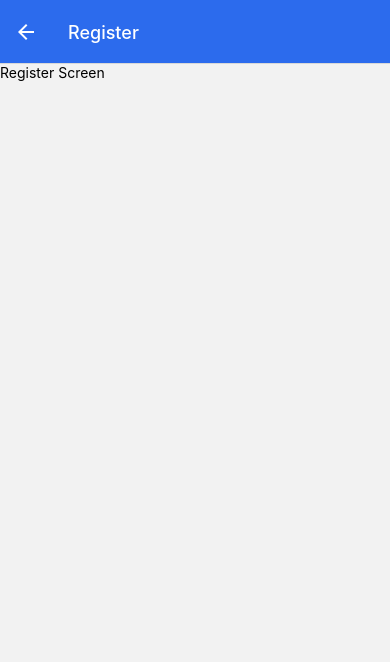
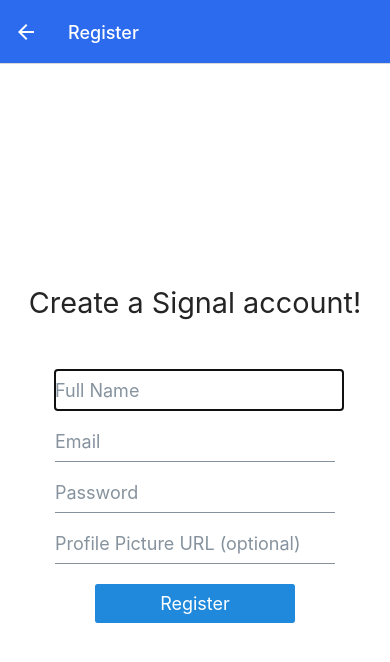
Before and after one commit to HussainMhm/Signal-App-Clone-with-React-Native, a React Native app: screen /Register in a window 390 px wide. Shown: the top 662 px of the page. Built offline with nearby package versions, Linux system fonts and the light colour scheme; no server answers.

Commit message:
Implemented firebase authentication for register and login

```diff
--- a/App.js
+++ b/App.js
@@ -5,6 +5,7 @@
 
 import LoginScreen from "./screens/LoginScreen";
 import RegisterScreen from "./screens/RegisterScreen";
+import HomeScreen from "./screens/HomeScreen";
 
 const Stack = createNativeStackNavigator();
 
@@ -20,6 +21,7 @@
             <Stack.Navigator screenOptions={globalScreenOptions}>
                 <Stack.Screen name="Login" component={LoginScreen} />
                 <Stack.Screen name="Register" component={RegisterScreen} />
+                <Stack.Screen name="Home" component={HomeScreen} />
             </Stack.Navigator>
         </NavigationContainer>
     );
--- /dev/null
+++ b/metro.config.js
@@ -0,0 +1,6 @@
+const { getDefaultConfig } = require("@expo/metro-config");
+
+const defaultConfig = getDefaultConfig(__dirname);
+defaultConfig.resolver.sourceExts.push("cjs");
+
+module.exports = defaultConfig;
--- /dev/null
+++ b/screens/HomeScreen.js
@@ -0,0 +1,14 @@
+import { StyleSheet, Text, View } from "react-native";
+import React from "react";
+
+const HomeScreen = () => {
+    return (
+        <View>
+            <Text>Home Screen</Text>
+        </View>
+    );
+};
+
+export default HomeScreen;
+
+const styles = StyleSheet.create({});
--- a/screens/LoginScreen.js
+++ b/screens/LoginScreen.js
@@ -1,11 +1,25 @@
-import { useState } from "react";
+import { useEffect, useState } from "react";
 import { KeyboardAvoidingView, StyleSheet, Text, View } from "react-native";
 import { Button, Input, Image } from "@rneui/base";
 import { StatusBar } from "expo-status-bar";
 
+import { FIREBASE_AUTH } from "../firebase";
+import { onAuthStateChanged } from "firebase/auth";
+
 const LoginScreen = ({ navigation }) => {
     const [email, setEmail] = useState("");
     const [password, setPassword] = useState("");
+
+    useEffect(() => {
+        const unsubscribe = onAuthStateChanged(FIREBASE_AUTH, (authUser) => {
+            console.log(authUser);
+            if (authUser) {
+                navigation.replace("Home");
+            }
+        });
+
+        return unsubscribe;
+    }, []);
 
     function signInHandler() {
         console.log("Sign in");
--- a/screens/RegisterScreen.js
+++ b/screens/RegisterScreen.js
@@ -1,14 +1,94 @@
-import { StyleSheet, Text, View } from "react-native";
-import React from "react";
+import { useLayoutEffect, useState } from "react";
+import { KeyboardAvoidingView, StyleSheet, View } from "react-native";
+import { Button, Input, Text } from "@rneui/base";
+import { StatusBar } from "expo-status-bar";
 
-const RegisterScreen = () => {
+import { FIREBASE_AUTH, FIREBASE_DB } from "../firebase";
+import { createUserWithEmailAndPassword, updateProfile } from "firebase/auth";
+
+const RegisterScreen = ({ navigation }) => {
+    const [name, setName] = useState("");
+    const [email, setEmail] = useState("");
+    const [password, setPassword] = useState("");
+    const [imageUrl, setImageUrl] = useState("");
+
+    useLayoutEffect(() => {
+        navigation.setOptions({
+            headerBackTitle: "Back to Login",
+        });
+    });
+
+    function registerHandler() {
+        createUserWithEmailAndPassword(FIREBASE_AUTH, email, password)
+            .then((authUser) => {
+                updateProfile(authUser.user, {
+                    displayName: name,
+                    photoURL:
+                        imageUrl ||
+                        "https://cdn.pixabay.com/photo/2016/08/08/09/17/avatar-1577909_1280.png",
+                });
+            })
+            .catch((error) => alert(error.message));
+    }
+
     return (
-        <View>
-            <Text>Register Screen</Text>
-        </View>
+        <KeyboardAvoidingView behavior="padding" style={styles.container}>
+            <StatusBar style="light" />
+
+            <Text h3 style={{ marginBottom: 50 }}>
+                Create a Signal account!
+            </Text>
+
+            <View style={styles.inputContainer}>
+                <Input
+                    placeholder="Full Name"
+                    autoFocus
+                    type="text"
+                    value={name}
+                    onChangeText={(text) => setName(text)}
+                />
+                <Input
+                    placeholder="Email"
+                    type="email"
+                    value={email}
+                    onChangeText={(text) => setEmail(text)}
+                />
+                <Input
+                    placeholder="Password"
+                    type="password"
+                    secureTextEntry
+                    value={password}
+                    onChangeText={(text) => setPassword(text)}
+                />
+                <Input
+                    placeholder="Profile Picture URL (optional)"
+                    type="text"
+                    value={imageUrl}
+                    onChangeText={(text) => setImageUrl(text)}
+                    onSubmitEditing={registerHandler}
+                />
+            </View>
+
+            <Button title="Register" onPress={registerHandler} containerStyle={styles.button} />
+        </KeyboardAvoidingView>
     );
 };
 
 export default RegisterScreen;
 
-const styles = StyleSheet.create({});
+const styles = StyleSheet.create({
+    container: {
+        flex: 1,
+        alignItems: "center",
+        justifyContent: "center",
+        padding: 10,
+        backgroundColor: "white",
+    },
+    inputContainer: {
+        width: 300,
+    },
+    button: {
+        width: 200,
+        marginTop: 10,
+    },
+});
```
